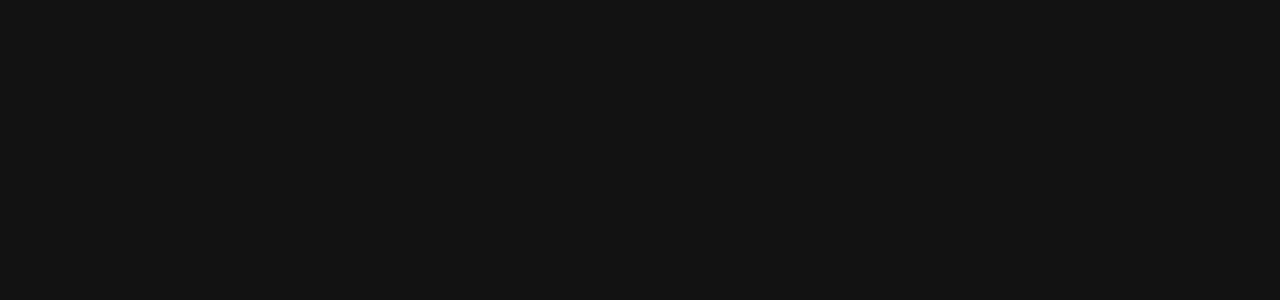
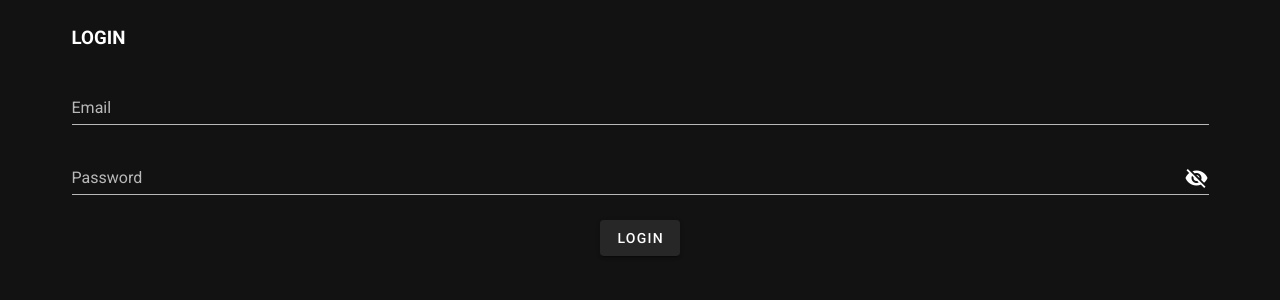
Before and after one commit to Sukhvsin2/Event-Management, a Nuxt app: page /login in a window 1280 px wide. Before the commit this address had no page. Shown: the top 300 px of the page. Built offline with nearby package versions, Linux system fonts and the light colour scheme.

Commit message:
Login System working

```diff
--- a/components/Header.vue
+++ b/components/Header.vue
@@ -1,13 +1,40 @@
 <template>
-  <div>Header</div>
+  <v-container fluid class="navbar">
+    <v-row class="align-center justify-space-between">
+      <div class="heading">Lions Event</div>
+      <div>
+        <v-btn v-if="!isLoggedIn" to="/login">Login</v-btn>
+        <!-- <v-btn v-else @click="logout">Logout</v-btn> -->
+      </div>
+    </v-row>
+  </v-container>
 </template>
 
 <script>
+// import authStore from "../store/auth"
 export default {
-    name:'Header'
+    name: 'Header',
+    data(){
+        return {
+            isLoggedIn: false,
+        }
+    },
+    beforeMount(){
+        // this.isLoggedIn = authStore.isLoggedIn();
+    },
+    methods: {
+        // logout(){
+        //     authStore.logout()
+        //     this.$router.push({path: '/'})
+        // }
+    }
 }
 </script>
 
-<style>
-
+<style scoped>
+.navbar{
+    background-color: #2d3436 !important;
+    border-radius: 5px;
+    padding: 25px;
+}
 </style>
--- a/package.json
+++ b/package.json
@@ -9,6 +9,7 @@
     "generate": "nuxt generate"
   },
   "dependencies": {
+    "axios": "^0.21.1",
     "core-js": "^3.8.3",
     "nuxt": "^2.14.12"
   },
--- /dev/null
+++ b/pages/login.vue
@@ -0,0 +1,63 @@
+<template>
+  <v-app>
+      <v-container class="align-center">
+          <v-container>
+              <h3>LOGIN</h3>
+          </v-container>
+          <v-form ref="loginform" lazy-validation v-bind="valid">
+              <v-col>
+                  <v-text-field @keyup.enter="submit" :rules="emailRules" aria-autocomplete="off" v-model="email" type="email" label="Email"></v-text-field>
+                  <v-text-field @keyup.enter="submit" :rules="requiredRule" v-model="password" label="Password" @click:append="visible = !visible" :append-icon="visible ? 'mdi-eye' : 'mdi-eye-off'" :type="visible ? 'text' : 'password'"></v-text-field>
+                  <v-row>
+                      <v-btn class="mx-auto my-4" @click="submit">Login</v-btn>
+                  </v-row>
+              </v-col>
+          </v-form>
+      </v-container>
+  </v-app>
+</template>
+
+<script>
+import axios from 'axios'
+export default {
+    name:'Login',
+    data(){
+        return{
+            email: '',
+            password: '',
+            valid: false,
+            visible: false,
+            requiredRule: [
+                v => !!v || 'required'
+            ],
+            emailRules: [
+                v => !!v || 'required',
+                v => /.+@.+\..+/.test(v) || 'E-mail must be valid',
+            ],
+        }
+    },
+    methods: {
+        async submit(){
+            if(this.$refs.loginform.validate()){
+                try {
+                    const data = {
+                        'email': this.email,
+                        'password': this.password
+                    }
+                    const res = await axios.post('https://calendar-una-2021.herokuapp.com/auth/login', data);
+                    // authStore.login(res.data.tokens.access);
+                    console.log(res);
+                    this.$router.push({path: '/'})
+                } catch (error) {
+                    console.log(error);
+                }
+            }
+        }
+    }
+
+}
+</script>
+
+<style>
+
+</style>
```
Also changed, not shown: components/Calendar.vue (+0 -17 lines), 1 other file (tests, documents, lock files or other folders).
